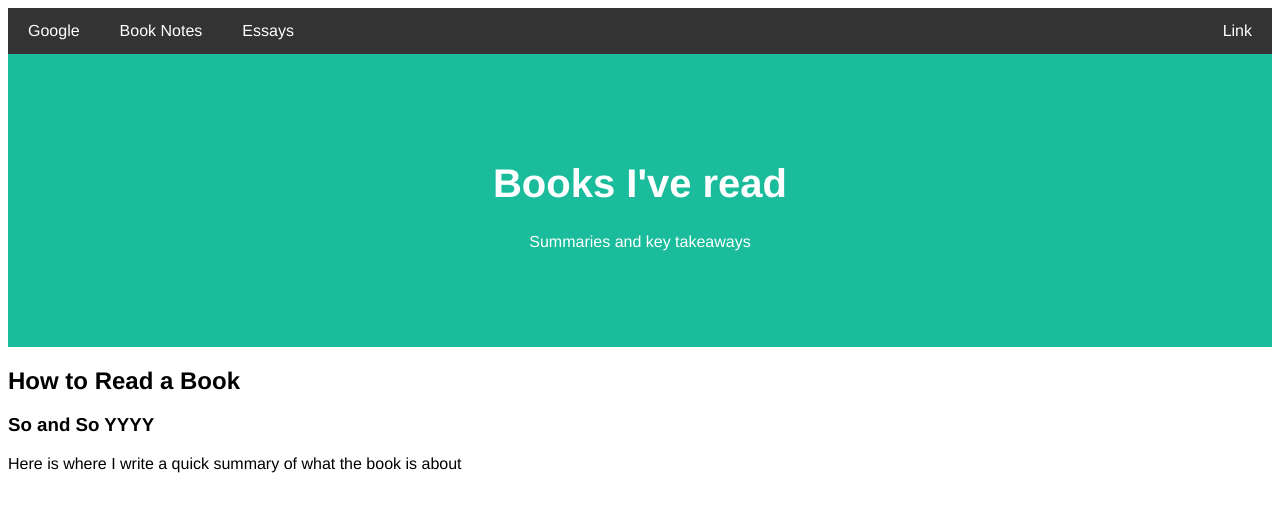
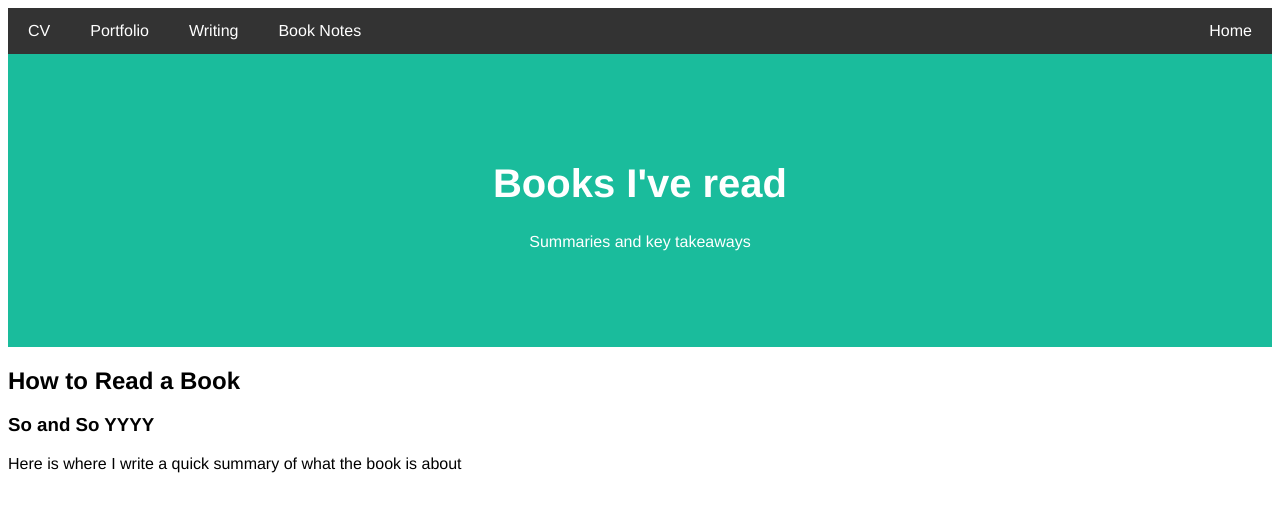
Before and after one commit to j-underdown/j-underdown.github.io, a Jekyll site: the page booknotes.html, which Jekyll copies as it is, in a window 1280 px wide. Shown: the top 512 px of the page. Built offline with Jekyll 4.4.1, drawn with Linux system fonts in a browser that asks for light colours.

Commit message:
Update booknotes.html

```diff
--- a/booknotes.html
+++ b/booknotes.html
@@ -7,10 +7,11 @@
 
 <body>
 <div class="navbar">
-  <a href="https://www.google.com">Google</a>
+  <a href="cv.html">CV</a>
+  <a href="portfolio.html">Portfolio</a>
+  <a href="writing.html">Writing</a>
   <a href="booknotes.html">Book Notes</a>
-  <a href="#">Essays</a>
-  <a href="#" class="right">Link</a>
+  <a href="index.html" class="right">Home</a>
 </div>
 <div class="header">
   <p><h1>Books I've read</h1></p>
```
